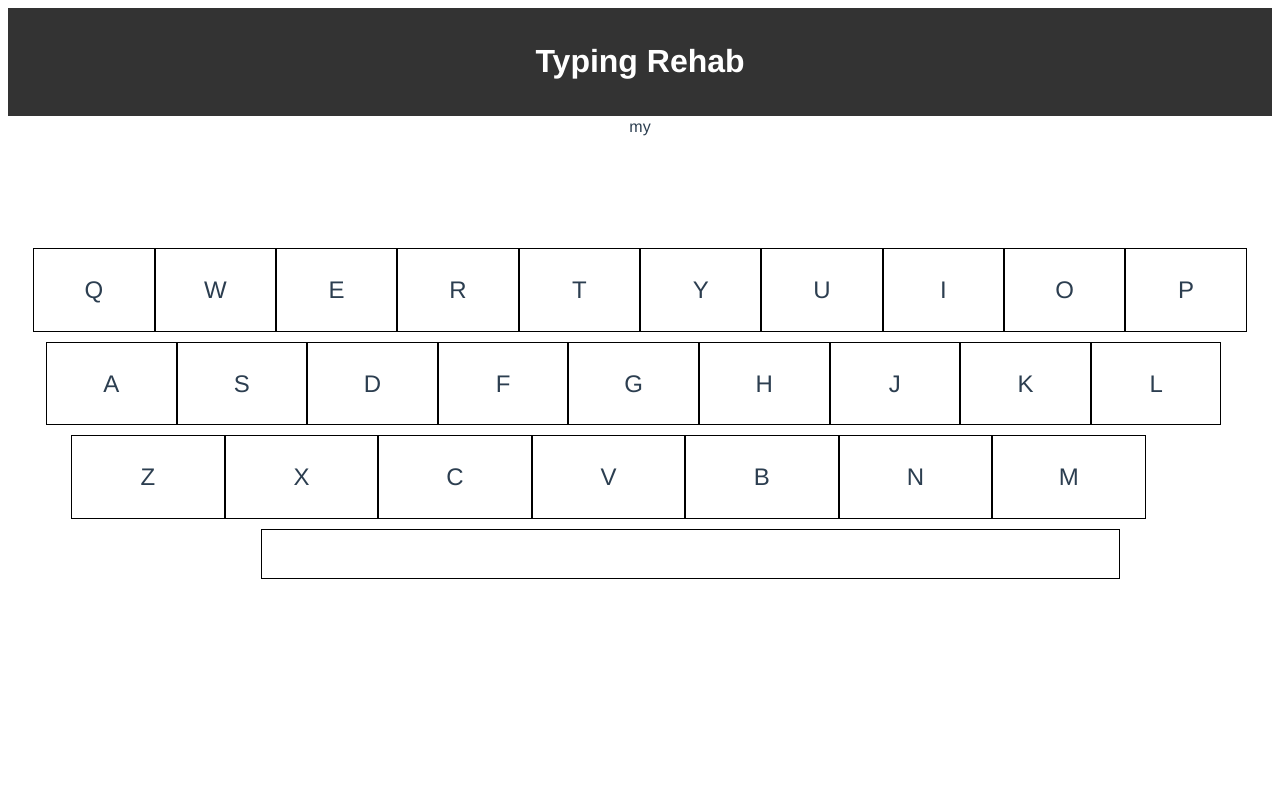
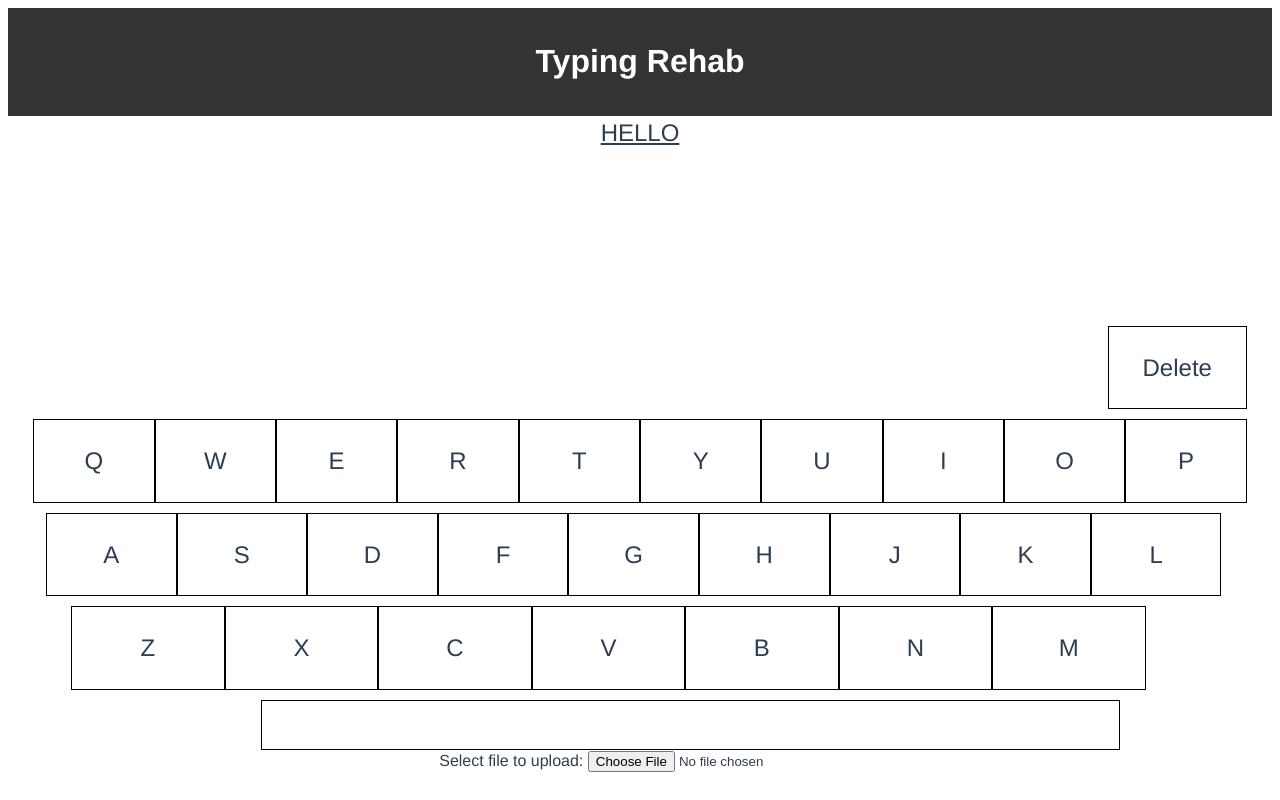
Before and after one commit to project-qwerty/project-qwerty, a Vue app: page / in a window 1280 px wide. Built offline with nearby package versions, Linux system fonts and the light colour scheme.

Commit message:
Word list and delete button finished

```diff
--- a/src/App.vue
+++ b/src/App.vue
@@ -1,8 +1,10 @@
 <template>
     <div id="app">
       <Header />
-      <WordList v-bind:wordlist="wordlist" v-bind:index="index"/>
-      <Keyboard v-bind:keys="keys" />
+      <WordList class="wordlist" v-bind:wordlist="wordlist" v-bind:index="index" />
+      <div class="output">{{output}}</div>
+      <Keyboard v-bind:keys="keys" v-on:update:keypressed="keypressed" />
+      <UploadFile />
   </div>
 </template>
 
@@ -10,7 +12,8 @@
 <script>
   import Header from './components/layout/Header';
   import Keyboard from './components/keyboard/KeyboardComponent';
-  import WordList from './components/WordList'
+  import WordList from './components/WordList';
+  import UploadFile from './components/UploadFile';
 
   export default {
     name: 'app',
@@ -18,12 +21,18 @@
       Header,
       WordList,
       Keyboard,
+      UploadFile,
     },
     data() {
       return {
         wordlist: ["hello", "my", "name", "is", "tim"],
-        index: 1,
+        index: 0,
         keys: [
+          [
+            {
+              letter: 'delete'
+            }
+          ],
           [
             {
               letter: 'q'
@@ -54,7 +63,9 @@
             },
             {
               letter: 'p'
-          }],[
+            }
+          ],
+          [
             {
               letter: 'a'
             },
@@ -81,7 +92,9 @@
             },
             {
               letter: 'l'
-          }],[
+            }
+          ],
+          [
             {
               letter: 'z'
             },
@@ -102,14 +115,33 @@
             },
             {
               letter: 'm'
-          }],[
+            }
+          ],
+          [
             {
               letter: ' '
-          }]
+            }
           ]
+        ],
+        output: "",
       }
     },
     methods: {
+      keypressed(char) {
+        if (char !== "delete") {
+          this.output += char;
+        } else {
+          this.output = this.output.substring(0, this.output.length - 1);
+        }
+        if (this.output === this.wordlist[this.index]) {
+          this.index += 1;
+          this.output = "";
+          if (this.index == this.wordlist.length) {
+            this.index = 0;
+            this.output = "YOU WIN!!";
+          }
+        }
+      }
     },
     created() {
     }
@@ -138,4 +170,18 @@
     padding: 7px 20px;
     cursor: pointer;
   }
+
+  .output {
+    font-size: 24px;
+    text-transform: uppercase;
+    text-decoration: underline;
+    height: 100px;
+  }
+
+  .wordlist {
+    font-size: 24px;
+    text-transform: uppercase;
+    text-decoration: underline;
+    height: 100px;
+  }
 </style>
--- /dev/null
+++ b/src/components/UploadFile.vue
@@ -0,0 +1,7 @@
+<template>
+  <form action="upload.php" method="post" enctype="multipart/form-data">
+    Select file to upload:
+    <input type="file" name="fileToUpload" id="fileToUpload">
+<!--    <input type="submit" value="Upload Image" name="submit">-->
+  </form>
+</template>
--- a/src/components/keyboard/KeyboardComponent.vue
+++ b/src/components/keyboard/KeyboardComponent.vue
@@ -1,20 +1,21 @@
 <template>
     <div>
-      <div class="bg-blue-900 output">{{output}}</div>
       <div>
 <!--        Use flex to justify each row of the keyboard-->
         <div style="display:flex;flex-wrap:nowrap;justify-content:space-between;" :key="index" v-for="(keylist, index) in keys">
-          <div v-if="index === 0" style="padding-left:2%"></div>
-          <div v-if="index === 1" style="padding-left:3%"></div>
-          <div v-if="index === 2" style="padding-left:5%"></div>
-          <div v-if="index === 3" style="padding-left:20%"></div>
+          <div v-if="index === 0" style="padding-left:87%"></div>
+          <div v-if="index === 1" style="padding-left:2%"></div>
+          <div v-if="index === 2" style="padding-left:3%"></div>
+          <div v-if="index === 3" style="padding-left:5%"></div>
+          <div v-if="index === 4" style="padding-left:20%"></div>
           <div style="padding-top:10px;flex:1;height:100%;" :key="index1" v-for="(key, index1) in keylist">
               <key-component :char="key" v-on:update:click="click" />
           </div>
           <div v-if="index === 0" style="padding-right:2%"></div>
-          <div v-if="index === 1" style="padding-right:4%"></div>
-          <div v-if="index === 2" style="padding-right:10%"></div>
-          <div v-if="index === 3" style="padding-right:12%"></div>
+          <div v-if="index === 1" style="padding-right:2%"></div>
+          <div v-if="index === 2" style="padding-right:4%"></div>
+          <div v-if="index === 3" style="padding-right:10%"></div>
+          <div v-if="index === 4" style="padding-right:12%"></div>
         </div>
       </div>
     </div>
@@ -22,12 +23,7 @@
 
 
 <style scoped>
-  .output {
-    font-size: 24px;
-    text-transform: uppercase;
-    text-decoration: underline;
-    height: 100px;
-  }
+
 </style>
 
 
@@ -38,17 +34,16 @@
     name : 'keys',
     data() {
       return {
-        output: ''
       }
     },
     props : ["keys"],
     methods : {
-      click(test) {
-        this.output = this.output+test;
+      click(val) {
+        this.$emit('update:keypressed', val);
       }
     },
     components: {
       'key-component' : KeyComponent,
-    },
+    }
 }
 </script>
```
Lines whose indentation alone changed are shown as unchanged.
